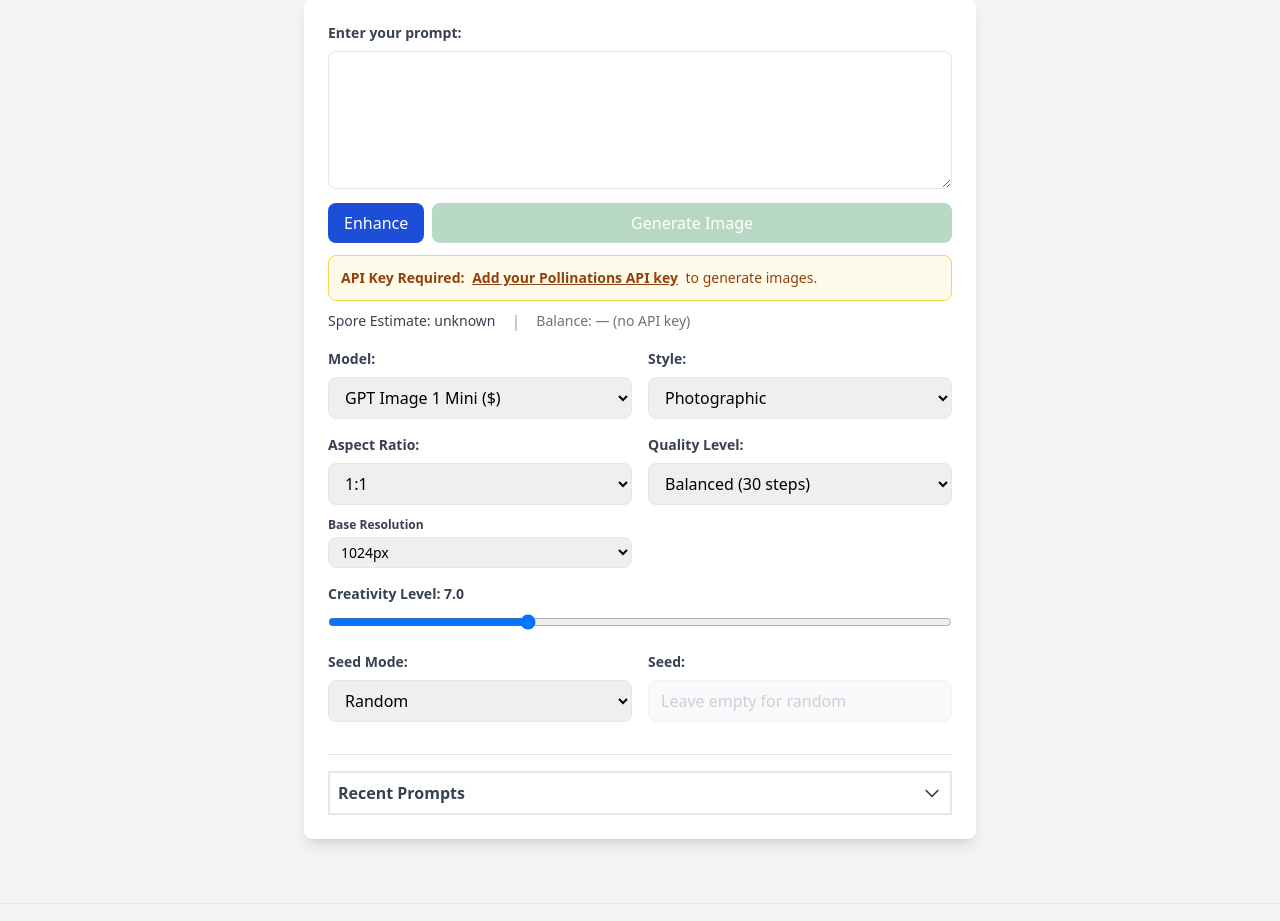
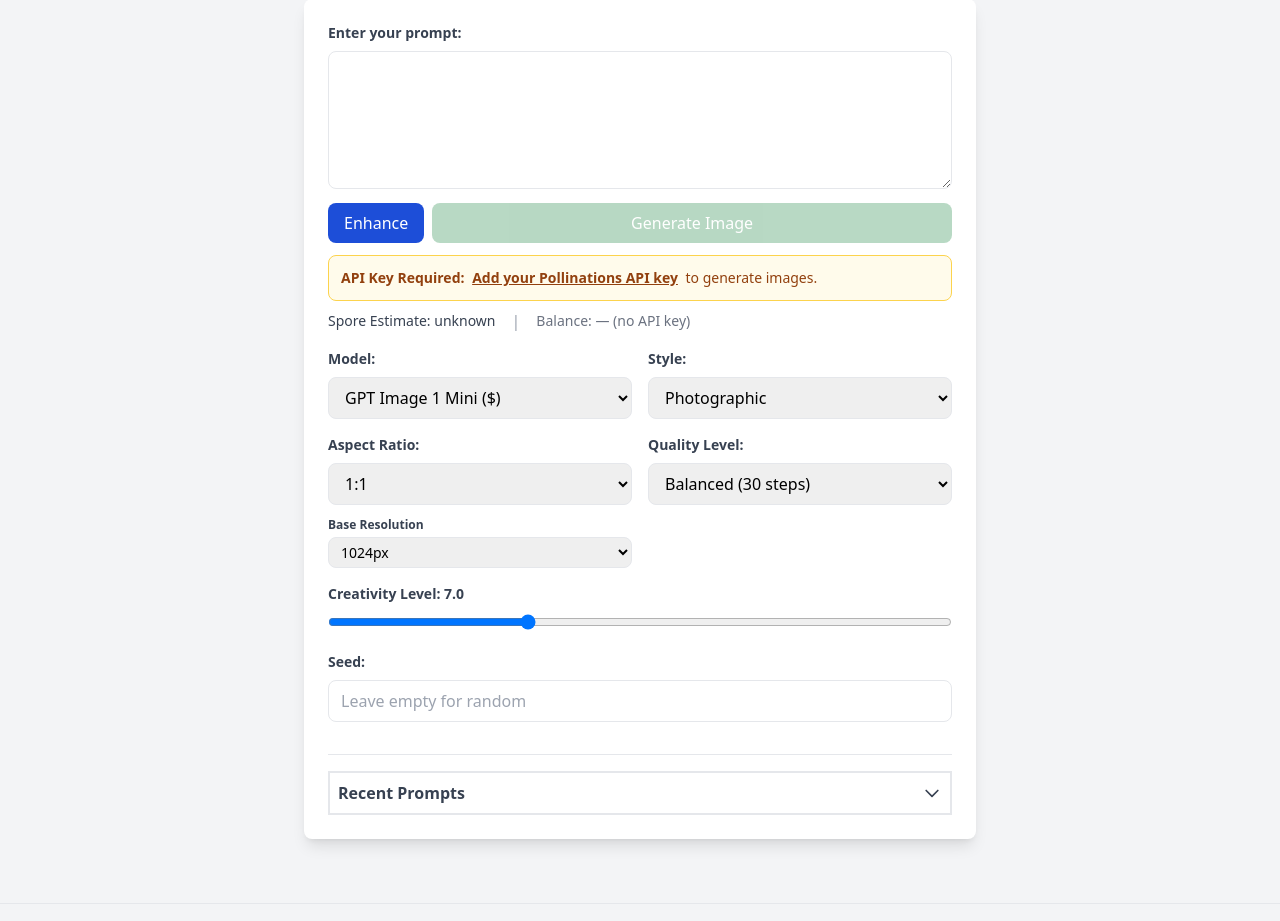
Before and after one commit to TwisterMc/ask_ai, a Flask app: page /image in a window 1280 px wide. Shown: the part 105-1026 px from the top of the page. Run offline with Flask 3, Linux system fonts and the light colour scheme; data that the repository does not hold is empty; some libraries are stand-ins or nearby versions.

Commit message:
Refactor seed input handling; remove seed mode selection and streamline seed input management in the form

```diff
--- a/static/js/main.js
+++ b/static/js/main.js
@@ -24,7 +24,7 @@ function saveFormSettings() {
       (document.getElementById("baseResolution") || {}).value || "1024",
     quality: document.getElementById("quality").value,
     guidance: document.getElementById("guidance").value,
-    seedMode: document.getElementById("seed-mode").value,
+    seed: document.getElementById("seed").value,
     aspectRatio: (document.getElementById("aspectRatio") || {}).value || "1:1",
   };
   console.debug && console.debug("Saving settings:", settings);
@@ -88,16 +88,13 @@ function loadFormSettings() {
   if (baseResolutionEl) baseResolutionEl.value = baseResolution || "1024";
   document.getElementById("quality").value = settings.quality || "balanced";
   document.getElementById("guidance").value = settings.guidance || "7.0";
-  document.getElementById("seed-mode").value = settings.seedMode || "random";
+  document.getElementById("seed").value = settings.seed || "";
   // restore aspect ratio when available (default 1:1)
   if (aspectRatioEl) aspectRatioEl.value = aspectRatio || "1:1";
 
   // Update guidance value display
   document.getElementById("guidance-value").textContent =
     settings.guidance || "7.0";
-
-  // Update seed input state
-  toggleSeedInput();
 }
 
 const IMAGE_ASPECT_RATIOS = {
@@ -247,15 +244,6 @@ async function fetchBalance() {
 /**
  * Toggles the seed input field based on seed mode
  */
-function toggleSeedInput() {
-  const seedMode = document.getElementById("seed-mode").value;
-  const seedInput = document.getElementById("seed");
-  seedInput.disabled = seedMode === "random";
-  if (seedMode === "random") {
-    seedInput.value = "";
-  }
-  saveFormSettings();
-}
 
 // Set up button event listeners
 document.addEventListener("DOMContentLoaded", () => {
@@ -806,7 +794,6 @@ async function generateImage() {
     const size = sizeInfo ? sizeInfo.size : "1024x1024";
     const quality = document.getElementById("quality").value;
     const guidance = document.getElementById("guidance").value;
-    const seedMode = document.getElementById("seed-mode").value;
     const seedValue = document.getElementById("seed").value;
 
     const requestBody = {
@@ -818,18 +805,15 @@ async function generateImage() {
       guidance,
     };
 
-    // Add seed if in fixed mode and has a value
     // Determine seed: use fixed seed when provided, otherwise generate a random seed
-    let seedToSend = null;
-    if (seedMode === "fixed" && seedValue) {
-      seedToSend = parseInt(seedValue);
-    } else {
-      // Use -1 to signal 'random' per Pollinations API (server will forward -1)
-      seedToSend = -1;
+    let seedToSend = -1; // Default to random
+    if (seedValue && seedValue.trim() !== "") {
+      const parsedSeed = parseInt(seedValue);
+      if (!Number.isNaN(parsedSeed)) {
+        seedToSend = parsedSeed;
+      }
     }
-    if (seedToSend !== null && !Number.isNaN(seedToSend)) {
-      requestBody.seed = seedToSend;
-    }
+    requestBody.seed = seedToSend;
 
     console.debug && console.debug("Sending request with style:", style);
     console.debug && console.debug("Full request body:", requestBody);
--- a/templates/index.html
+++ b/templates/index.html
@@ -295,25 +295,7 @@
             />
           </div>
 
-          <div class="grid grid-cols-2 gap-4 mb-4">
-            <div>
-              <label
-                for="seed-mode"
-                class="block text-gray-700 text-sm font-bold mb-2"
-              >
-                Seed Mode:
-              </label>
-              <select
-                id="seed-mode"
-                onchange="toggleSeedInput()"
-                class="w-full px-3 py-2 border rounded-lg disabled:opacity-50"
-                aria-disabled="false"
-              >
-                <option value="random">Random</option>
-                <option value="fixed">Fixed Value</option>
-              </select>
-            </div>
-            <div>
+          <div class="mb-4">
             <label
               for="seed"
               class="block text-gray-700 text-sm font-bold mb-2"
@@ -326,10 +308,9 @@
               min="0"
               max="999999"
               placeholder="Leave empty for random"
-                class="w-full px-3 py-2 border rounded-lg disabled:opacity-50 disabled:bg-gray-100"
-                disabled
+              onchange="saveFormSettings()"
+              class="w-full px-3 py-2 border rounded-lg"
             />
-            </div>
           </div>
 
           <div id="result" class="mt-6 hidden" role="region" aria-live="polite">
```
Lines whose indentation alone changed are shown as unchanged.
